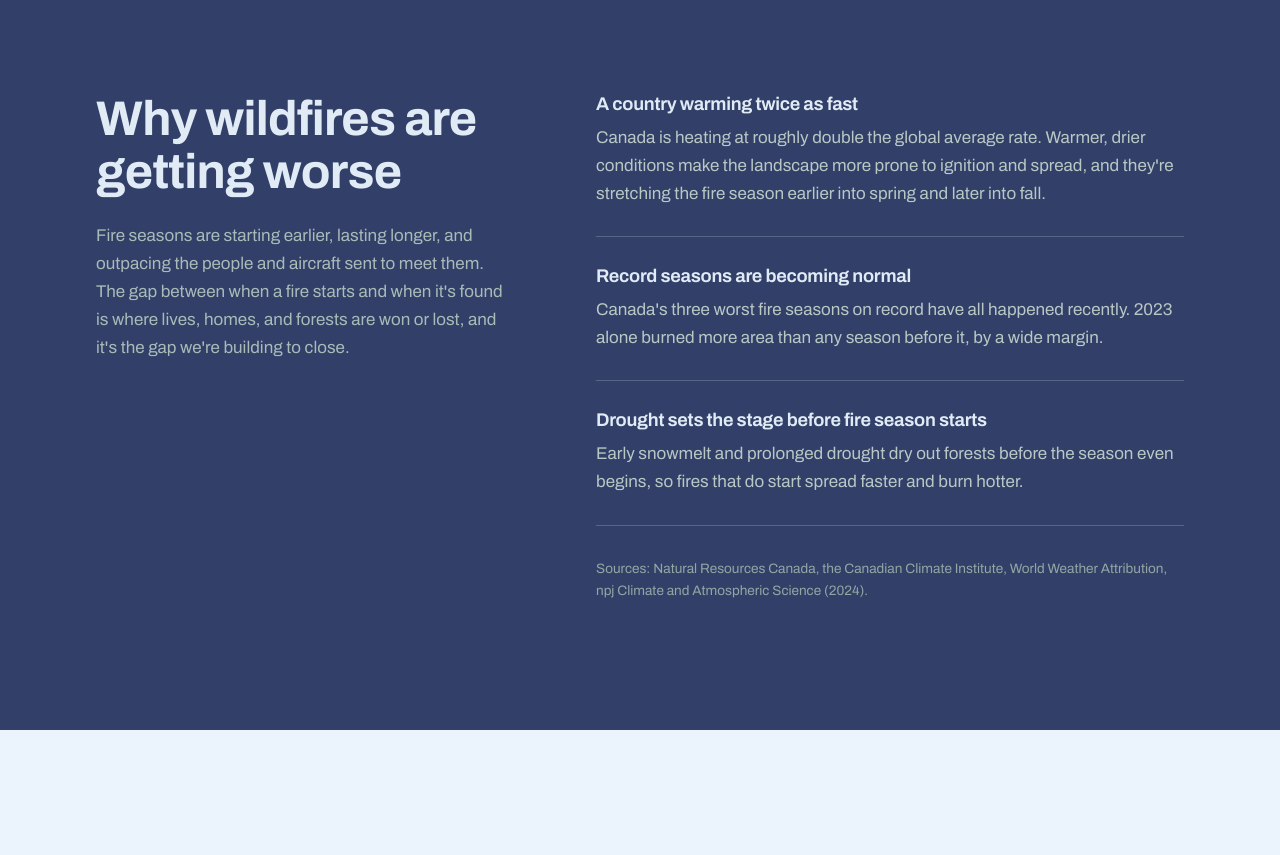
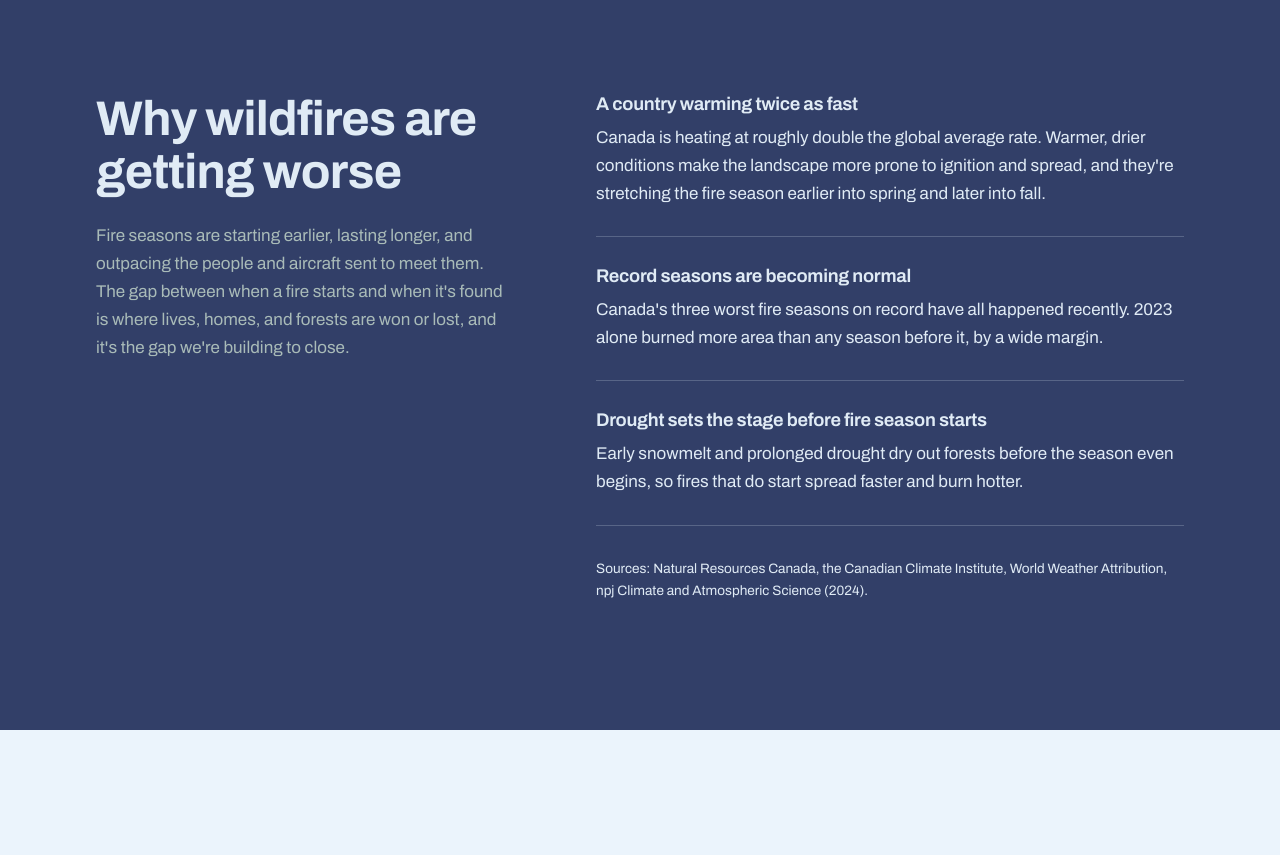
Before and after one commit to helitackticaeronautics/helitackticaeronautics.github.io, a plain HTML site: page index.html in a window 1280 px wide. Shown: the part 1520-2375 px from the top of the page. Drawn offline with Linux system fonts and the light colour scheme.

Commit message:
Update text color variables in index.html

```diff
--- a/index.html
+++ b/index.html
@@ -96,8 +96,8 @@
   .rows > li { padding: 1.75rem 0; border-bottom: 1px solid rgba(224,235,245,.22); }
   .rows > li:first-child { padding-top: 0; }
   .rows h3 { margin-bottom: .5rem; }
-  .rows p { color: #B9C8C5; max-width: 38rem; }
-  .sources { margin-top: 2rem; font-size: .85rem; color: #93A6A3; }
+  .rows p { color: var(--on-dark); max-width: 38rem; }
+  .sources { margin-top: 2rem; font-size: .85rem; color: var(--on-dark); }
 
   /* Press */
   .press { background: var(--paper); }
```
